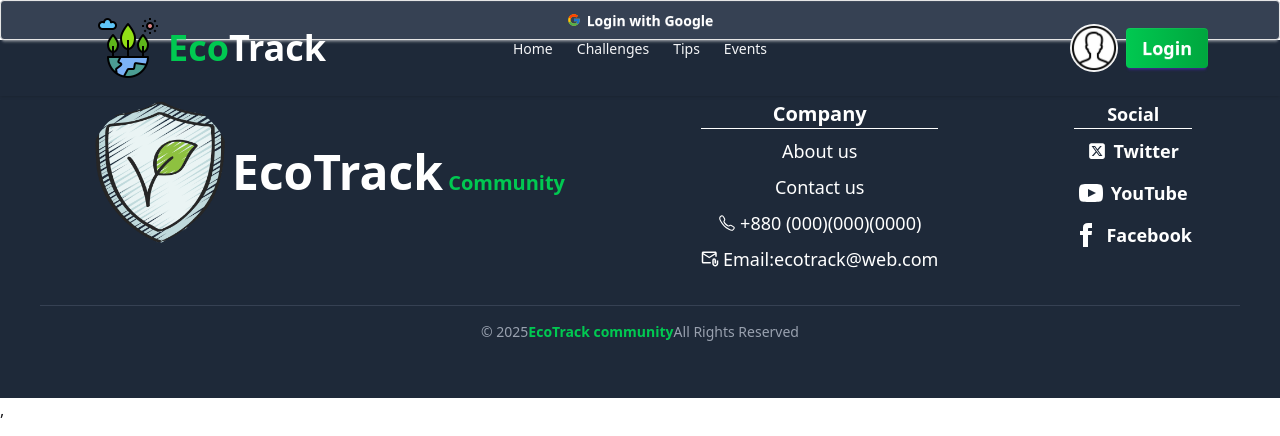
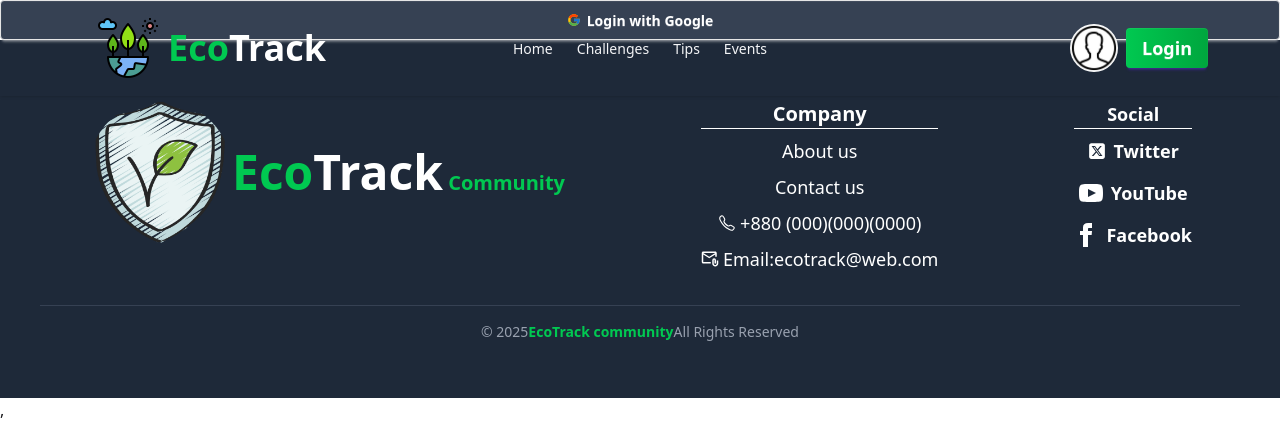
Before and after one commit to tomafouzder/eco-track-app-client, a React (Vite) app: page /googleLogin in a window 1280 px wide. Shown: the top 436 px of the page. Built offline with nearby package versions, Linux system fonts and the light colour scheme; no server answers.

Commit message:
added this google login modify code

```diff
--- a/src/Pages/AuthPages/GoogleLogIn.jsx
+++ b/src/Pages/AuthPages/GoogleLogIn.jsx
@@ -2,6 +2,7 @@ import React, { use } from 'react';
 import { FcGoogle } from 'react-icons/fc';
 import { AuthContext } from '../../context/AuthProvider';
 import { useLocation, useNavigate } from 'react-router';
+import axios from 'axios';
 
 const GoogleLogIn = () => {
     const { googleSignIn } = use(AuthContext);
@@ -22,18 +23,19 @@ const GoogleLogIn = () => {
                     image: user.photoURL
                 }
 
-                // create user in the database
-                fetch('http://localhost:3000/users', {
-                    method: 'POST',
+                axios.post("http://localhost:3000/users", newUser, {
                     headers: {
-                        'content-type': 'application/json'
-                    },
-                    body: JSON.stringify(newUser)
+                        authorization: `Bearer ${user.accessToken}`,
+                        "content-type": "application/json"
+                    }
                 })
-                    .then(res => res.json())
-                    .then(data => {
-                        console.log("data after user save", data)
+                    .then(res => {
+                        console.log("User saved:", res.data);
                     })
+                    .catch(err => {
+                        console.log(err);
+                    });
+
 
             })
             .catch((err) => {
--- a/src/components/Footer/Footer.jsx
+++ b/src/components/Footer/Footer.jsx
@@ -14,7 +14,9 @@ const Footer = () => {
                         {/* <h6 className="footer-title">Services</h6> */}
                         <div className=" flex justify-center items-center ">
                             <img className="w-36 rounded-full" src={iconImg} alt="" />
-                            <p className=" text-white font-bold text-5xl">EcoTrack
+                            <p className=" text-white font-bold text-5xl">
+                                <span className='text-green-500'>Eco</span>
+                                Track
                                 <span className="text-xl text-green-500 font-bold"> Community</span>
                             </p>
                         </div>
--- a/src/components/Navbar/Navbar.jsx
+++ b/src/components/Navbar/Navbar.jsx
@@ -2,7 +2,6 @@ import React, { use, useEffect, useState } from 'react';
 import MyContainer from './MyContainer';
 import MyLinks from './MyLinks';
 import { Link } from 'react-router';
-import bgImg from "../../assets/coolbackgrounds-particles-compute.png"
 import icon from "../../assets/icons8-ecosystem-64.png"
 import profileIcon from "../../assets/icons8-profile.gif"
 import { AuthContext } from '../../context/AuthProvider';
@@ -46,11 +45,6 @@ const Navbar = () => {
                         <ul
                             tabIndex="-1"
                             className="menu menu-sm dropdown-content bg-gray-950 text-white rounded-box z-1 mt-2 w-52 p-4 shadow"
-                            // style={{
-                            //     backgroundImage: `url(${bgImg})`,
-                            //     backgroundSize: "cover",
-                            //     backgroundPosition: "center",
-                            // }}
                         >
                             <li>
                                 <MyLinks to={"/"}>Home</MyLinks>
@@ -91,8 +85,8 @@ const Navbar = () => {
 
                     <div className='flex justify-center items-center gap-2'>
                         <img src={icon} alt="Icon" />
-                        <a className="text-2xl md:text-4xl font-bold text-white ">
-                            <span className='text-green-500'>Eco</span>Track</a>
+                        <p className="text-2xl md:text-4xl font-bold text-white ">
+                            <span className='text-green-500'>Eco</span>Track</p>
                     </div>
                 </div>
 
```
